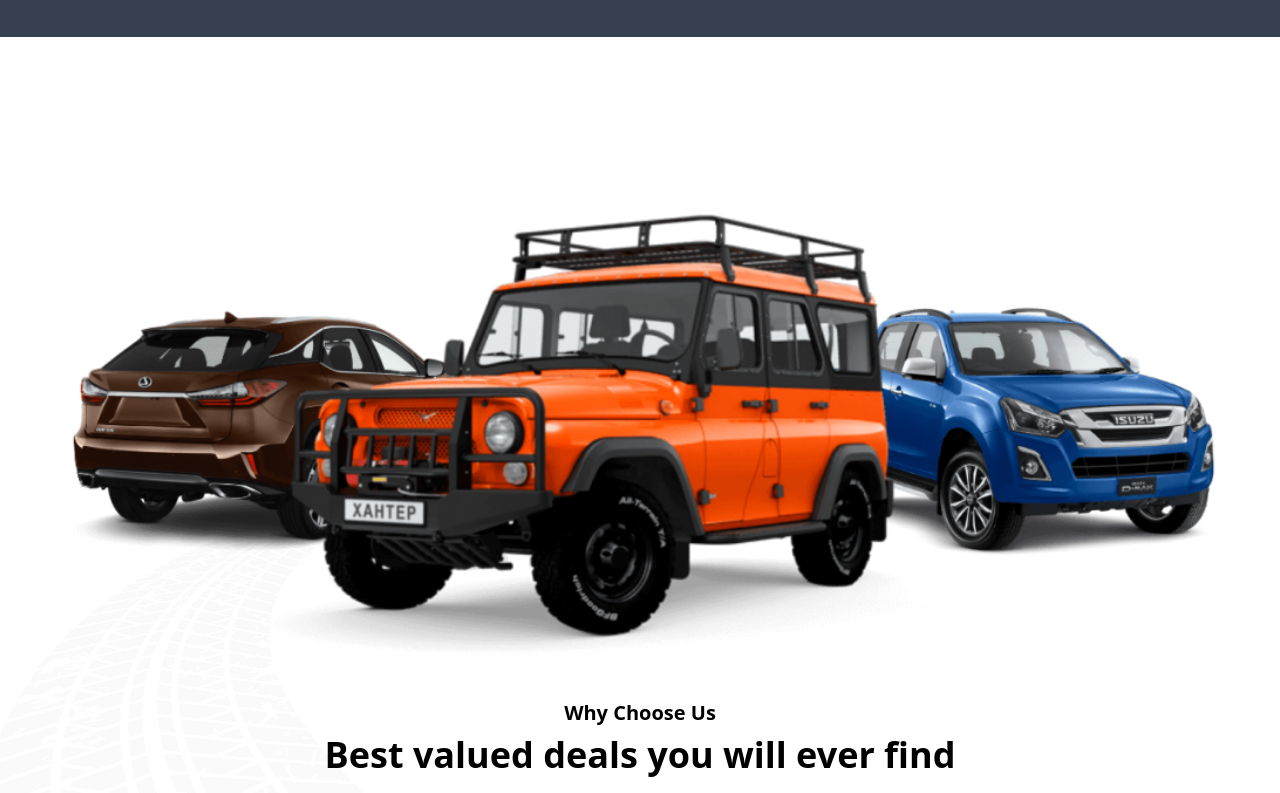
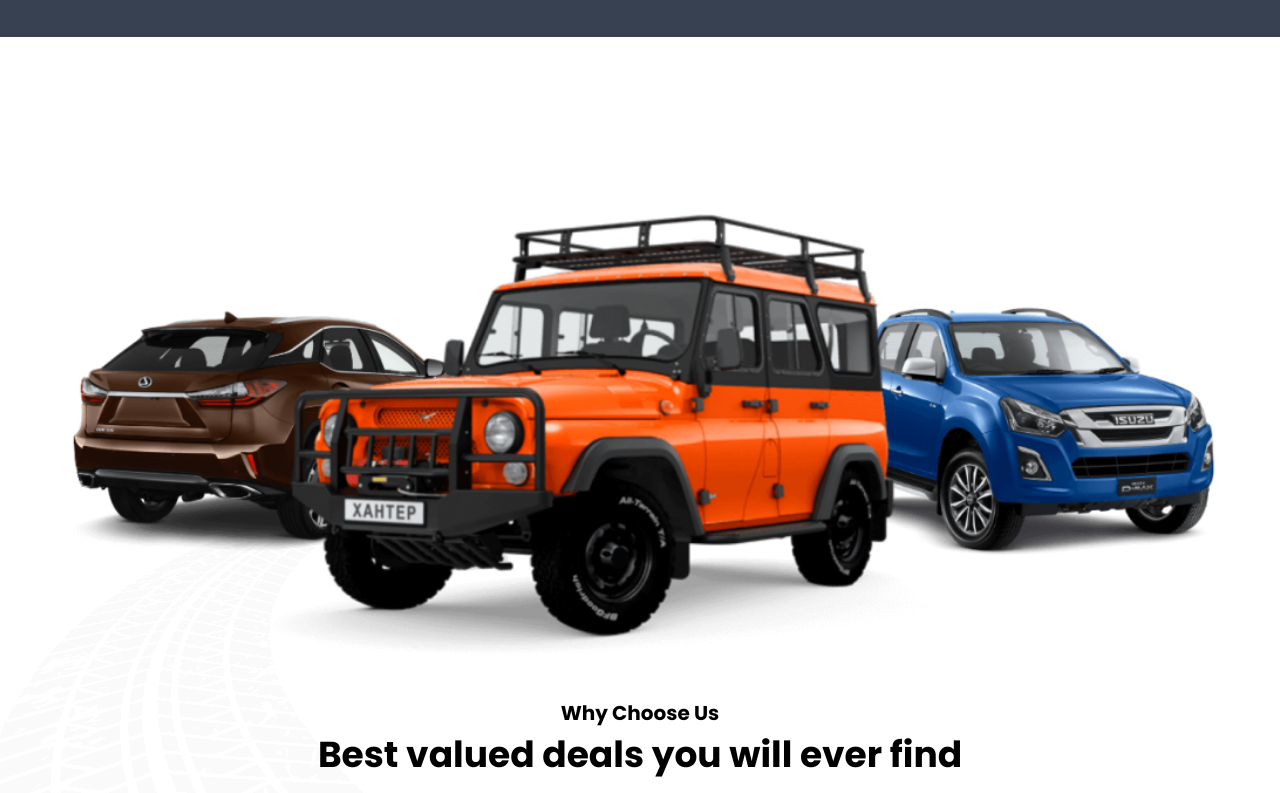
Before and after one commit to BytePrashant/Rental-Ride, a Next.js app: page / in a window 1280 px wide. Shown: the part 5540-6333 px from the top of the page. Built offline with nearby package versions, Linux system fonts and the light colour scheme.

Commit message:
changed font-family

```diff
--- a/src/components/Choose.tsx
+++ b/src/components/Choose.tsx
@@ -3,7 +3,7 @@ export function Choose() {
     <div>
       <section
         id="Choose-section"
-        className="bg-white bg-no-repeat bg-left py-10"
+        className="bg-white bg-no-repeat bg-left py-10 font-custom1"
         style={{ backgroundImage: "url('choose-bg.png')" }}
       >
         <div className="container mx-auto px-10">
```
